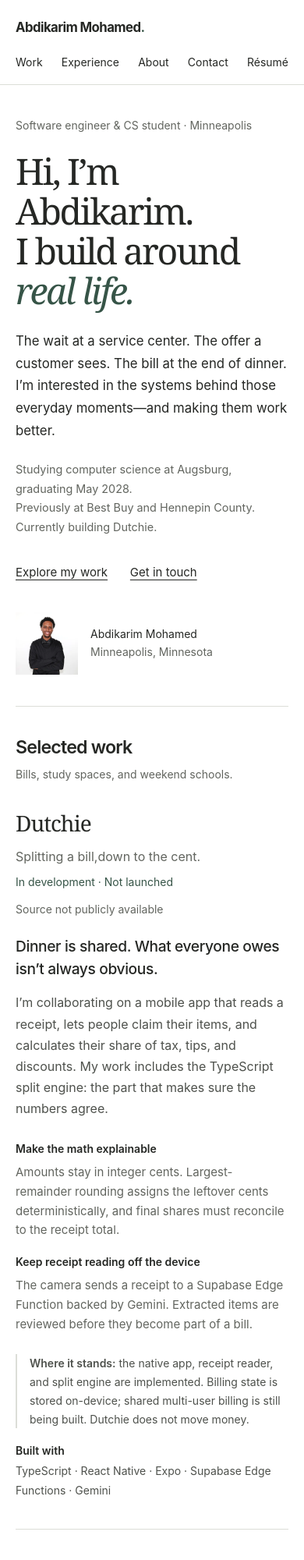
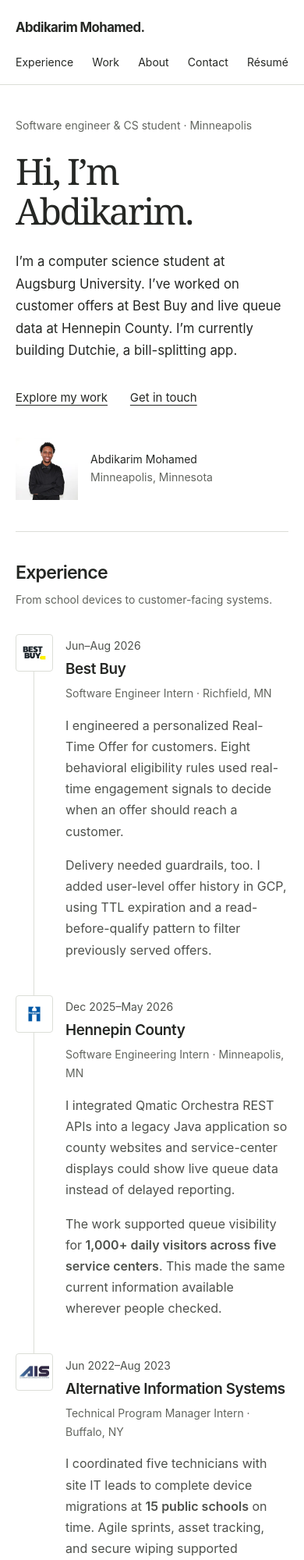
Before and after one commit to abdikarim19/portfolio, a plain HTML site: page index.html in a window 390 px wide. Shown: the top 2000 px of the page at 78% size. Drawn offline with Linux system fonts and the light colour scheme.

Commit message:
Remodel 11/20

```diff
--- a/index.html
+++ b/index.html
@@ -4,14 +4,14 @@
     <meta charset="utf-8" />
     <meta name="viewport" content="width=device-width, initial-scale=1" />
     <meta name="theme-color" content="#ffffff" />
-    <title>Abdikarim Mohamed — Software Engineer · Minneapolis</title>
+    <title>Abdikarim Mohamed · Software Engineer · Minneapolis</title>
     <meta
       name="description"
       content="Software engineering work by Abdikarim Mohamed: real-time offers at Best Buy, public-service systems at Hennepin County, and thoughtful personal projects."
     />
     <link rel="canonical" href="https://abdikarim19.netlify.app/" />
     <meta property="og:type" content="website" />
-    <meta property="og:title" content="Abdikarim Mohamed — Software Engineer" />
+    <meta property="og:title" content="Abdikarim Mohamed · Software Engineer" />
     <meta
       property="og:description"
       content="Practical software, from real-time offers to the everyday details of splitting a bill. Selected work, experience, and contact."
@@ -43,7 +43,7 @@
           >Abdikarim Mohamed<span aria-hidden="true">.</span></a
         >
         <nav aria-label="Main navigation">
-          <a href="#work">Work</a><a href="#experience">Experience</a
+          <a href="#experience">Experience</a><a href="#work">Work</a
           ><a href="#about">About</a><a href="#contact">Contact</a>
           <a class="resume-nav" href="./assets/Abdikarim-Mohamed-Resume.pdf"
             >Résumé <span class="file-type">PDF</span></a
@@ -57,17 +57,11 @@
           <p class="eyebrow">
             Software engineer &amp; CS student · Minneapolis
           </p>
-          <h1 id="intro-heading">
-            Hi, I’m Abdikarim.<br />I build around <em>real life.</em>
-          </h1>
+          <h1 id="intro-heading">Hi, I’m Abdikarim.</h1>
           <p class="intro-text">
-            The wait at a service center. The offer a customer sees. The bill at
-            the end of dinner. I’m interested in the systems behind those
-            everyday moments—and making them work better.
-          </p>
-          <p class="now">
-            Studying computer science at Augsburg, graduating May 2028.<br />Previously
-            at Best Buy and Hennepin County. Currently building Dutchie.
+            I’m a computer science student at Augsburg University. I’ve worked
+            on customer offers at Best Buy and live queue data at Hennepin
+            County. I’m currently building Dutchie, a bill-splitting app.
           </p>
           <div class="intro-links">
             <a href="#work">Explore my work</a
@@ -86,6 +80,95 @@
             Abdikarim Mohamed<br /><span>Minneapolis, Minnesota</span>
           </figcaption>
         </figure>
+      </section>
+      <section
+        id="experience"
+        class="section"
+        aria-labelledby="experience-heading"
+      >
+        <div class="section-heading">
+          <h2 id="experience-heading">Experience</h2>
+          <p>From school devices to customer-facing systems.</p>
+        </div>
+        <ol class="experience-list">
+          <li class="experience-row">
+            <div class="timeline-logo">
+              <img
+                src="./assets/best-buy-logo.png"
+                width="64"
+                height="64"
+                alt=""
+                loading="lazy"
+              />
+            </div>
+            <div class="experience-content">
+              <p class="experience-date">Jun–Aug 2026</p>
+              <h3>Best Buy</h3>
+              <p class="role">Software Engineer Intern · Richfield, MN</p>
+              <p>
+                I engineered a personalized Real-Time Offer for customers. Eight
+                behavioral eligibility rules used real-time engagement signals
+                to decide when an offer should reach a customer.
+              </p>
+              <p>
+                Delivery needed guardrails, too. I added user-level offer
+                history in GCP, using TTL expiration and a read-before-qualify
+                pattern to filter previously served offers.
+              </p>
+            </div>
+          </li>
+          <li class="experience-row">
+            <div class="timeline-logo">
+              <img
+                src="./assets/hennepin-logo.webp"
+                width="64"
+                height="64"
+                alt=""
+                loading="lazy"
+              />
+            </div>
+            <div class="experience-content">
+              <p class="experience-date">Dec 2025–May 2026</p>
+              <h3>Hennepin County</h3>
+              <p class="role">Software Engineering Intern · Minneapolis, MN</p>
+              <p>
+                I integrated Qmatic Orchestra REST APIs into a legacy Java
+                application so county websites and service-center displays could
+                show live queue data instead of delayed reporting.
+              </p>
+              <p>
+                The work supported queue visibility for
+                <strong
+                  >1,000+ daily visitors across five service centers</strong
+                >. This made the same current information available wherever
+                people checked.
+              </p>
+            </div>
+          </li>
+          <li class="experience-row">
+            <div class="timeline-logo">
+              <img
+                src="./assets/ais-logo.jpg"
+                width="64"
+                height="64"
+                alt=""
+                loading="lazy"
+              />
+            </div>
+            <div class="experience-content">
+              <p class="experience-date">Jun 2022–Aug 2023</p>
+              <h3>Alternative Information Systems</h3>
+              <p class="role">Technical Program Manager Intern · Buffalo, NY</p>
+              <p>
+                I coordinated five technicians with site IT leads to complete
+                device migrations at <strong>15 public schools</strong> on time.
+                Agile sprints, asset tracking, and secure wiping supported
+                deployment of
+                <strong>20,000+ refurbished laptops per summer</strong>.
+              </p>
+            </div>
+          </li>
+        </ol>
       </section>
       <section id="work" class="section" aria-labelledby="work-heading">
         <div class="section-heading">
@@ -212,69 +295,6 @@
           </div>
         </article>
       </section>
-      <section
-        id="experience"
-        class="section"
-        aria-labelledby="experience-heading"
-      >
-        <div class="section-heading">
-          <h2 id="experience-heading">Experience</h2>
-          <p>From school devices to customer-facing systems.</p>
-        </div>
-        <ol class="experience-list">
-          <li class="experience-row">
-            <div class="experience-date">Jun–Aug 2026</div>
-            <div>
-              <h3>Best Buy</h3>
-              <p class="role">Software Engineer Intern · Richfield, MN</p>
-              <p>
-                I engineered a personalized Real-Time Offer that generated
-                <strong>$110K in incremental revenue</strong>. Eight behavioral
-                eligibility rules used real-time engagement signals to decide
-                when an offer should reach a customer.
-              </p>
-              <p>
-                Delivery needed guardrails, too. I added user-level offer
-                history in GCP, using TTL expiration and a read-before-qualify
-                pattern to filter previously served offers.
-              </p>
-            </div>
-          </li>
-          <li class="experience-row">
-            <div class="experience-date">Dec 2025–May 2026</div>
-            <div>
-              <h3>Hennepin County</h3>
-              <p class="role">Software Engineering Intern · Minneapolis, MN</p>
-              <p>
-                I integrated Qmatic Orchestra REST APIs into a legacy Java
-                application so county websites and service-center displays could
-                show live queue data instead of delayed reporting.
-              </p>
-              <p>
-                The work supported queue visibility for
-                <strong
-                  >1,000+ daily visitors across five service centers</strong
-                >—making the same current information available wherever people
-                checked.
-              </p>
-            </div>
-          </li>
-          <li class="experience-row">
-            <div class="experience-date">Jun 2022–Aug 2023</div>
-            <div>
-              <h3>Alternative Information Systems</h3>
-              <p class="role">Technical Program Manager Intern · Buffalo, NY</p>
-              <p>
-                I coordinated five technicians with site IT leads to complete
-                device migrations at <strong>15 public schools</strong> on time.
-                Agile sprints, asset tracking, and secure wiping supported
-                deployment of
-                <strong>20,000+ refurbished laptops per summer</strong>.
-              </p>
-            </div>
-          </li>
-        </ol>
-      </section>
       <section id="about" class="section" aria-labelledby="about-heading">
         <div class="section-heading">
           <h2 id="about-heading">A little more context</h2>
@@ -308,11 +328,7 @@
           <div class="about-notes">
             <div>
               <h3>Augsburg University</h3>
-              <p>
-                B.S. Computer Science · Data Science minor<br /><strong
-                  >Expected May 2028</strong
-                >
-              </p>
+              <p>B.S. Computer Science · Data Science minor</p>
               <p class="secondary">
                 Coursework in AI, data structures and algorithms,
                 object-oriented programming, and software engineering.
--- a/styles.css
+++ b/styles.css
@@ -5,7 +5,7 @@
   --muted: #62655f;
   --line: #dcded8;
   --paper: #fff;
-  --accent: #365447;
+  --accent: #252724;
   --measure: 1100px;
   font-family: -apple-system, BlinkMacSystemFont, "Segoe UI", sans-serif;
   color: var(--ink);
@@ -25,8 +25,8 @@ body {
   -webkit-font-smoothing: antialiased;
 }
 ::selection {
-  background: #dae6de;
-  color: #202a23;
+  background: #e5e5e5;
+  color: #252724;
 }
 img {
   display: block;
@@ -300,14 +300,45 @@ dd {
   list-style: none;
 }
 .experience-row {
+  position: relative;
   display: grid;
-  grid-template-columns: 250px minmax(0, 1fr);
-  gap: 3.5rem;
+  grid-template-columns: 72px minmax(0, 1fr);
+  gap: 2rem;
   padding-bottom: 2.75rem;
 }
+.experience-row:not(:last-child)::before {
+  content: "";
+  position: absolute;
+  top: 72px;
+  bottom: 0;
+  left: 35px;
+  width: 1px;
+  background: var(--line);
+}
+.timeline-logo {
+  display: grid;
+  place-items: center;
+  width: 72px;
+  height: 72px;
+  padding: 7px;
+  border: 1px solid var(--line);
+  border-radius: 4px;
+  background: white;
+}
+.timeline-logo img {
+  width: 100%;
+  height: 100%;
+  object-fit: contain;
+}
+.experience-content {
+  max-width: 800px;
+}
+.experience-content h3 {
+  margin-top: 0.4rem;
+}
 .experience-row + .experience-row {
-  border-top: 1px solid var(--line);
-  padding-top: 2.5rem;
+  border-top: 0;
+  padding-top: 0;
 }
 .experience-date {
   font-size: 0.875rem;
@@ -419,8 +450,7 @@ dd {
     width: 190px;
     height: 230px;
   }
-  .project,
-  .experience-row {
+  .project {
     grid-template-columns: 190px minmax(0, 1fr);
     gap: 2rem;
   }
@@ -496,8 +526,7 @@ dd {
   .section-heading p {
     margin-top: 0.5rem;
   }
-  .project,
-  .experience-row {
+  .project {
     grid-template-columns: 1fr;
     gap: 1.4rem;
   }
@@ -520,7 +549,17 @@ dd {
     font-size: 1.75rem;
   }
   .experience-row {
-    gap: 0.6rem;
+    grid-template-columns: 48px minmax(0, 1fr);
+    gap: 1rem;
+  }
+  .timeline-logo {
+    width: 48px;
+    height: 48px;
+    padding: 4px;
+  }
+  .experience-row:not(:last-child)::before {
+    top: 48px;
+    left: 23px;
   }
   .about-grid,
   .contact {
```
Also changed, not shown: assets/best-buy-logo.png (added), docs/review/desktop-top.png, docs/review/mobile-top.png, docs/review/selected-work.png, docs/review/width-1440.png, docs/review/width-320.png, docs/review/width-390.png, docs/review/width-768.png, 1 other file.
